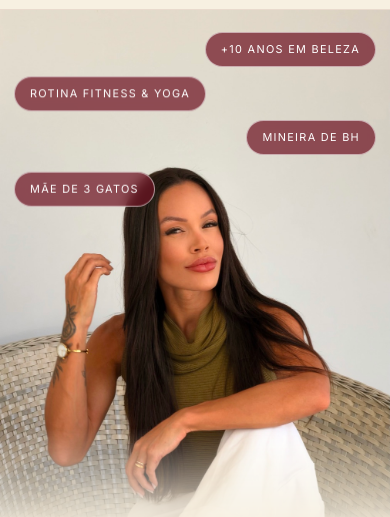
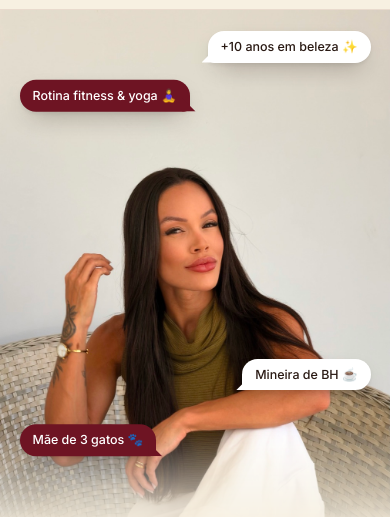
Before and after one commit to DEBORADOMINIQUE/portfolio-, a plain HTML site: page novo-portfolio.html in a window 390 px wide. Shown: the part 55-572 px from the top of the page. Drawn offline with nearby package versions, Linux system fonts and the light colour scheme; a web font is replaced by a local one.

Commit message:
Rascunho do portfólio: balões de conversa fora do rosto
Co-Authored-By: Claude Opus 5.5 <noreply@anthropic.com>

```diff
--- a/novo-portfolio.html
+++ b/novo-portfolio.html
@@ -61,38 +61,45 @@
 
   /* Capa: foto na tela inteira, texto por cima (troque a foto em img/capa.jpg; ajuste --foco para enquadrar o rosto) */
   .capa { --foco: 50% 22%; position: relative; min-height: calc(100svh - 64px); display: flex; align-items: center; padding: 56px 0; overflow: hidden; background: linear-gradient(180deg, #e5dccc 0%, #dcd6cc 55%, #d6d2ca 100%); }
-  .capa-fundo { position: absolute; top: -4%; right: 0; height: 128%; width: auto; max-width: none; -webkit-mask-image: linear-gradient(90deg, transparent 0%, rgba(0,0,0,.35) 14%, #000 34%); mask-image: linear-gradient(90deg, transparent 0%, rgba(0,0,0,.35) 14%, #000 34%); }
-  @media (min-width: 761px) and (max-aspect-ratio: 13/10) { .capa-fundo { right: -12%; } }
+  .capa-midia { position: absolute; top: -4%; right: 0; height: 128%; aspect-ratio: 3213 / 5712; }
+  .capa-fundo { width: 100%; height: 100%; object-fit: cover; -webkit-mask-image: linear-gradient(90deg, transparent 0%, rgba(0,0,0,.35) 14%, #000 34%); mask-image: linear-gradient(90deg, transparent 0%, rgba(0,0,0,.35) 14%, #000 34%); }
   .capa-veu { display: none; }
   .capa-texto { position: relative; z-index: 1; }
-  .capa h1 { font-size: clamp(2.3rem, 6vw, 4.2rem); font-weight: 500; color: #5a2a1e; max-width: 620px; }
+  .capa h1 { font-size: clamp(2.3rem, 4.6vw, 4.2rem); font-weight: 500; color: #5a2a1e; max-width: min(620px, 46vw); }
   .capa h1 em { color: var(--vinho); }
-  .capa .frase { font-size: 1.1rem; color: var(--suave); margin: 22px 0 30px; max-width: 420px; }
+  .capa .frase { font-size: 1.1rem; color: var(--suave); margin: 22px 0 30px; max-width: min(420px, 40vw); }
   .botao-capa { min-height: 58px; padding: 0 40px; letter-spacing: .14em; text-transform: uppercase; font-weight: 500; }
   .capa-nota { margin: 12px 0 0; font-size: .85rem; color: var(--suave); padding-left: 20px; }
-  .pilula { position: absolute; z-index: 1; border: 1px solid rgba(255, 255, 255, .55); background: rgba(110, 20, 35, .72); backdrop-filter: blur(6px); color: #fff; border-radius: 999px; padding: 12px 26px; font-size: .85rem; letter-spacing: .16em; text-transform: uppercase; }
-  .p1 { right: 6%; top: 20%; }
-  .p2 { right: 30%; top: 40%; }
-  .p3 { right: 4%; top: 58%; }
-  .p4 { right: 24%; bottom: 10%; }
-  .pilula { animation: flutuar 5s ease-in-out infinite; }
-  .p2 { animation-delay: -1.2s; } .p3 { animation-delay: -2.5s; } .p4 { animation-delay: -3.7s; }
-  @keyframes flutuar { 50% { transform: translateY(-8px); } }
-  @media (prefers-reduced-motion: reduce) { .pilula { animation: none; } }
+
+  /* Balões de conversa (posição em % da foto, longe do rosto) */
+  .balao { position: absolute; z-index: 2; max-width: 78%; white-space: nowrap; padding: 11px 17px; border-radius: 20px; font-size: .95rem; font-weight: 500; line-height: 1.25; box-shadow: 0 10px 24px -10px rgba(26, 16, 12, .45), 0 2px 4px rgba(26, 16, 12, .08); animation: flutuar 5s ease-in-out infinite; }
+  .balao::after { content: ""; position: absolute; bottom: 0; width: 14px; height: 14px; }
+  .balao.recebido { background: #fff; color: var(--texto); border-bottom-left-radius: 6px; }
+  .balao.recebido::after { left: -6px; background: #fff; clip-path: polygon(100% 0, 100% 100%, 0 100%); }
+  .balao.enviado { background: var(--vinho); color: #fff; border-bottom-right-radius: 6px; }
+  .balao.enviado::after { right: -6px; background: var(--vinho); clip-path: polygon(0 0, 100% 100%, 0 100%); }
+  .p1 { top: 12%; left: 58%; }
+  .p2 { top: 24%; left: 2%; animation-delay: -1.2s; }
+  .p3 { top: 47%; right: 1%; animation-delay: -2.5s; }
+  .p4 { top: 63%; left: 0; animation-delay: -3.7s; }
+  @media (min-width: 761px) and (max-width: 1250px) { .capa-midia { right: -6%; } .p1 { left: 36%; } .p3 { right: 20%; top: 50%; } }
+  @keyframes flutuar { 50% { transform: translateY(-7px); } }
+  @media (prefers-reduced-motion: reduce) { .balao { animation: none; } }
+
   @media (max-width: 760px) {
     .capa { display: block; min-height: 0; padding: 0 0 30px; background: var(--creme-claro); }
-    .capa-fundo { position: relative; inset: auto; right: auto; width: 100%; height: 62svh; min-height: 420px; object-fit: cover; object-position: 50% 18%; -webkit-mask-image: linear-gradient(180deg, #000 80%, transparent 100%); mask-image: linear-gradient(180deg, #000 80%, transparent 100%); }
-    .capa-veu { display: none; }
+    .capa-midia { position: relative; top: auto; right: auto; width: 100%; height: 62svh; min-height: 420px; aspect-ratio: auto; }
+    .capa-fundo { object-position: 50% 18%; -webkit-mask-image: linear-gradient(180deg, #000 80%, transparent 100%); mask-image: linear-gradient(180deg, #000 80%, transparent 100%); }
     .capa-texto { margin-top: -10px; }
-    .capa h1 { font-size: 2.2rem; }
-    .capa .frase { margin: 14px 0 22px; }
+    .capa h1 { font-size: 2.2rem; max-width: none; }
+    .capa .frase { margin: 14px 0 22px; max-width: none; }
     .botao-capa { width: 100%; }
     .capa-nota { text-align: center; padding: 0; }
-    .pilula { padding: 8px 15px; font-size: .68rem; letter-spacing: .12em; }
-    .p1 { top: 22px; right: 14px; left: auto; bottom: auto; }
-    .p2 { top: 70px; left: 14px; right: auto; bottom: auto; }
-    .p3 { top: 118px; right: 14px; left: auto; bottom: auto; }
-    .p4 { top: 166px; left: 14px; right: auto; bottom: auto; }
+    .balao { font-size: .78rem; padding: 8px 13px; border-radius: 16px; }
+    .p1 { top: 4%; left: auto; right: 5%; }
+    .p2 { top: 14%; left: 5%; }
+    .p3 { top: auto; bottom: 26%; right: 5%; }
+    .p4 { top: auto; bottom: 14%; left: 5%; }
   }
   .mini-numeros { display: grid; grid-template-columns: repeat(3, 1fr); gap: 10px; margin: 26px auto 0; padding: 0; list-style: none; max-width: 720px; }
   .mini-numeros li { background: #fff; border-radius: 16px; padding: 14px 12px; text-align: center; box-shadow: 0 10px 24px -18px rgba(26, 16, 12, .5); }
@@ -256,7 +263,13 @@
 
 <main>
   <section class="capa" id="inicio">
-    <img class="capa-fundo" src="img/capa-nova.jpg" alt="Débora Dominique sentada numa poltrona, olhando para a câmera">
+    <div class="capa-midia">
+      <img class="capa-fundo" src="img/capa-nova.jpg" alt="Débora Dominique sentada numa poltrona, olhando para a câmera">
+      <span class="balao recebido p1">+10 anos em beleza ✨</span>
+      <span class="balao enviado p2">Rotina fitness &amp; yoga 🧘‍♀️</span>
+      <span class="balao recebido p3">Mineira de BH ☕</span>
+      <span class="balao enviado p4">Mãe de 3 gatos 🐾</span>
+    </div>
     <div class="capa-veu" aria-hidden="true"></div>
     <div class="caixa capa-texto">
       <h1>Prazer, eu sou a <em>Débora Dominique</em>, criadora de conteúdo UGC.</h1>
@@ -264,10 +277,6 @@
       <a class="botao botao-vinho botao-capa" data-whats="Olá, Débora! Vi o seu portfólio e quero um orçamento de UGC.">Entrar em contato</a>
       <p class="capa-nota">Mais de 20 marcas trabalhadas</p>
     </div>
-    <span class="pilula p1">+10 anos em beleza</span>
-    <span class="pilula p2">Rotina fitness &amp; yoga</span>
-    <span class="pilula p3">Mineira de BH</span>
-    <span class="pilula p4">Mãe de 3 gatos</span>
   </section>
 
   <ul class="mini-numeros caixa">
```
